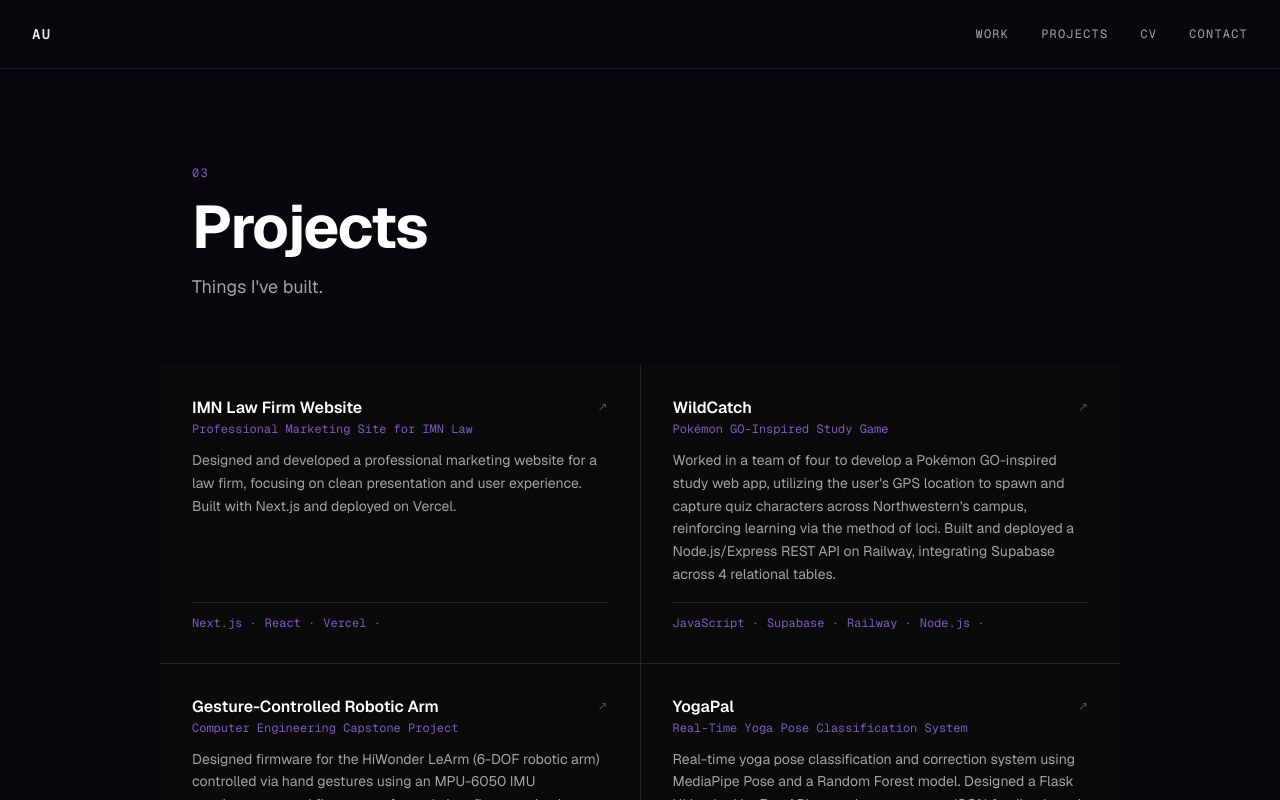
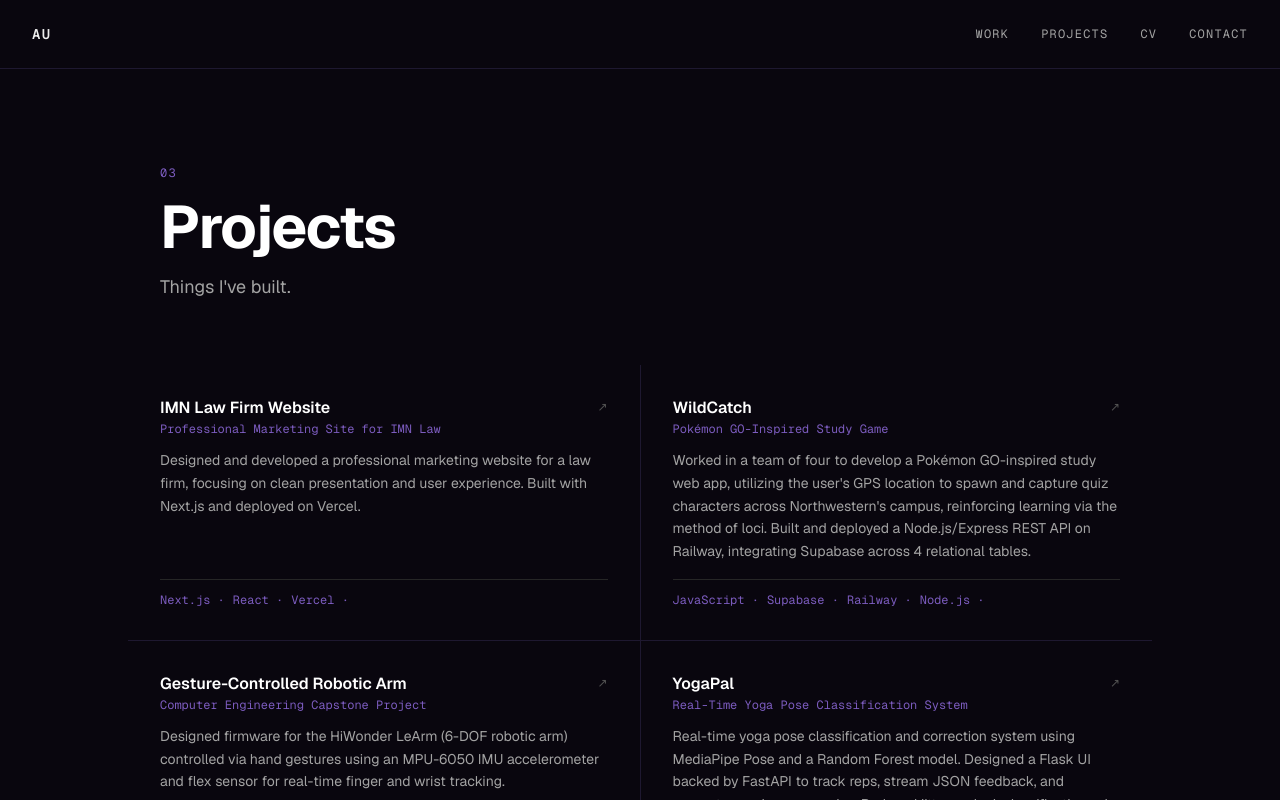
Before and after one commit to azimusmanov/personal-website, a Next.js app: page /projects in a window 1280 px wide. Shown: the top 800 px of the page. Built offline with nearby package versions, Linux system fonts and the light colour scheme.

Commit message:
standardized layout

```diff
--- a/app/projects/page.js
+++ b/app/projects/page.js
@@ -57,14 +57,14 @@ const projects = [
 
 export default function Projects() {
   return (
-    <div className="max-w-5xl mx-auto px-8 py-24">
-      <div className="mb-16 px-8">
+    <div className="py-24">
+      <div className="max-w-5xl mx-auto px-8 mb-16">
         <p className="font-mono text-xs tracking-widest text-[#7c5cbf] uppercase mb-4">03</p>
         <h1 className="text-5xl md:text-6xl font-bold tracking-tight text-white mb-4">Projects</h1>
         <p className="text-[#a3a3a3] text-lg">Things I&apos;ve built.</p>
       </div>
 
-      <div className="grid grid-cols-1 md:grid-cols-2 gap-px bg-[#262626]">
+      <div className="max-w-5xl mx-auto grid grid-cols-1 md:grid-cols-2 gap-px bg-[#1e1830]">
         {projects.map((project) => {
           const Wrapper = project.link ? "a" : "div";
           const wrapperProps = project.link
@@ -75,7 +75,7 @@ export default function Projects() {
             <Wrapper
               key={project.id}
               {...wrapperProps}
-              className="group bg-[#0a0a0a] p-8 flex flex-col gap-4 transition-all duration-200 hover:bg-[#111111] hover:-translate-y-0.5 hover:shadow-[0_4px_24px_rgba(0,0,0,0.4)] cursor-pointer"
+              className="group bg-[#09060e] p-8 flex flex-col gap-4 transition-all duration-200 hover:bg-[#110d1a] hover:-translate-y-0.5 hover:shadow-[0_4px_24px_rgba(0,0,0,0.4)] cursor-pointer"
             >
               <div className="flex flex-col gap-1 flex-1">
                 <div className="flex items-start justify-between gap-2 mb-2">
@@ -110,4 +110,5 @@ export default function Projects() {
       </div>
     </div>
   );
+
 }
--- a/app/work/page.js
+++ b/app/work/page.js
@@ -60,7 +60,7 @@ const jobs = [
 
 export default function Work() {
   return (
-    <div className="max-w-4xl mx-auto px-8 py-24">
+    <div className="max-w-5xl mx-auto px-8 py-24">
       <div className="mb-16">
         <p className="font-mono text-xs tracking-widest text-[#7c5cbf] uppercase mb-4">02</p>
         <h1 className="text-5xl md:text-6xl font-bold tracking-tight text-white mb-4">Work</h1>
```
